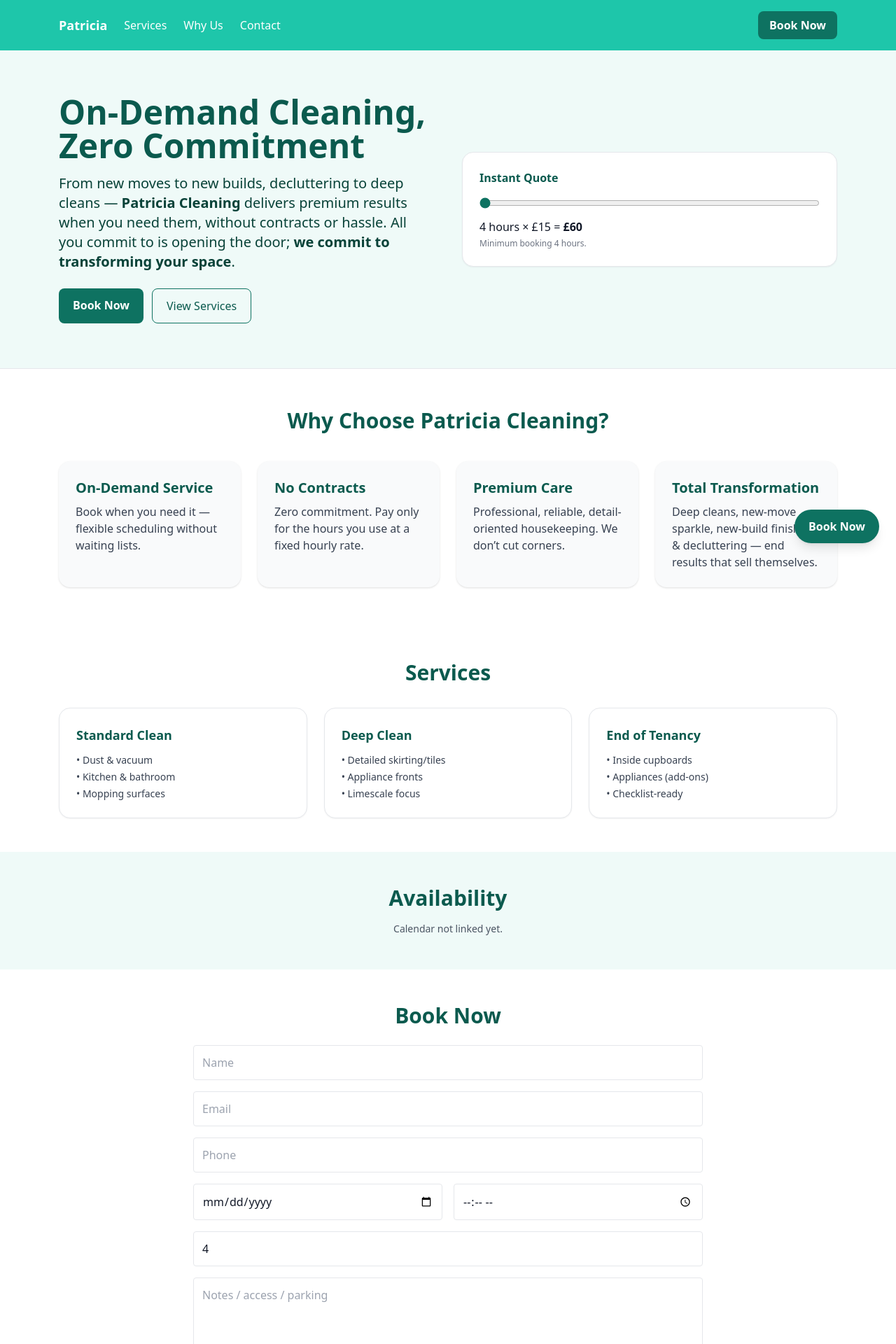
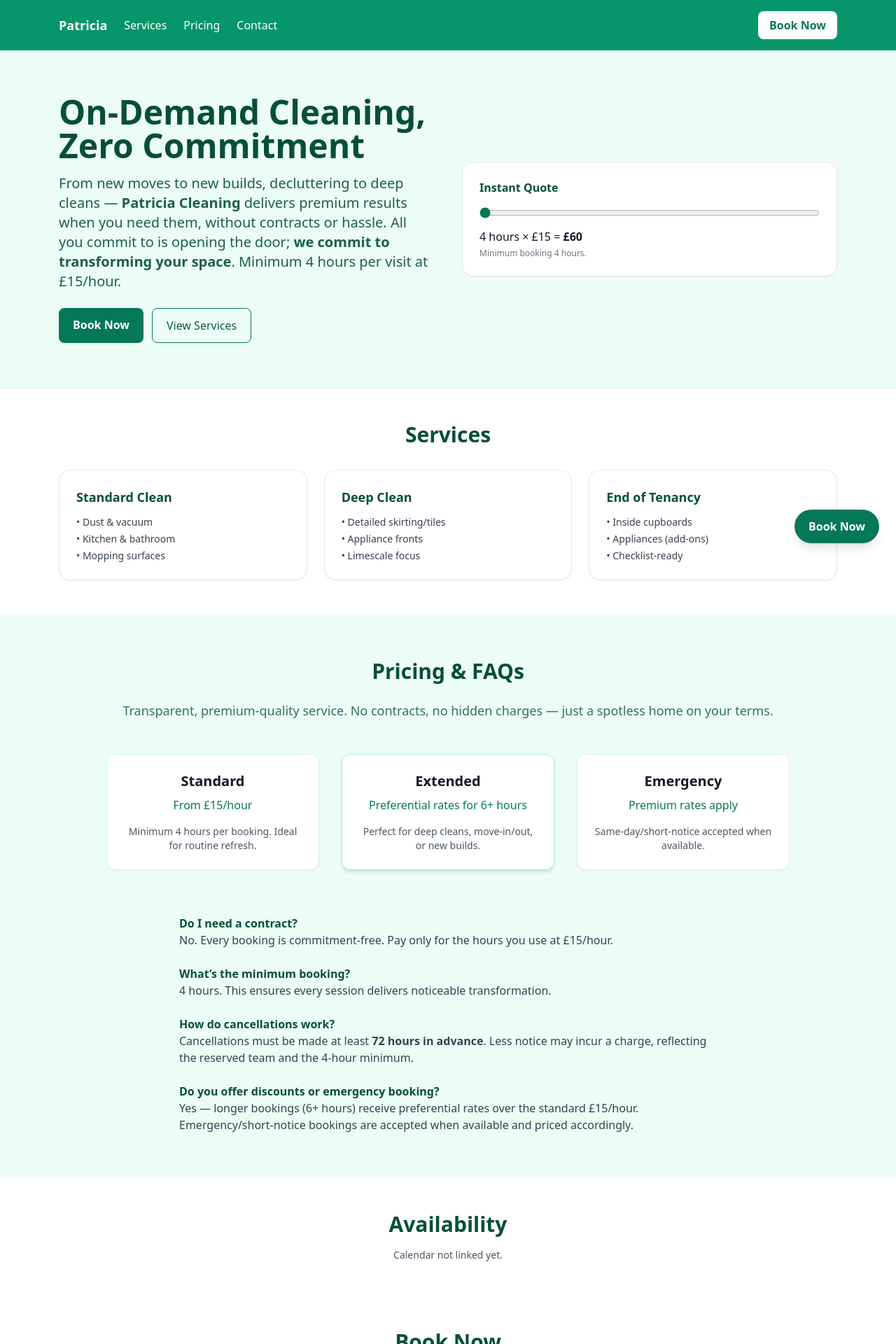
Before and after one commit to AbrahamofLondon/Patricia-cleaning-services, a Next.js app: page / in a window 1280 px wide. Shown: the top 1920 px of the page at 70% size. Built offline with nearby package versions, Linux system fonts and the light colour scheme.

Commit message:
WIP: local changes before rebase

```diff
--- a/pages/index.tsx
+++ b/pages/index.tsx
@@ -1,59 +1,32 @@
 // pages/index.tsx
 import Head from "next/head";
-import { useMemo, useRef, useState } from "react";
+import { useMemo, useState } from "react";
 
 export default function Home() {
-  // ----- Pricing / Quote -----
-  const [hours, setHours] = useState(4);
+  // ---- Global config (single source of truth) ----
+  const MIN_HOURS = 4; // business rule
   const rate = Number(process.env.NEXT_PUBLIC_RATE || 15);
-  const total = useMemo(() => Math.max(4, hours) * rate, [hours, rate]);
 
-  // ----- Environment (zero-code control) -----
-  const stripeLink   = process.env.NEXT_PUBLIC_STRIPE_LINK || ""; // optional
-  const waPhone      = process.env.NEXT_PUBLIC_WHATSAPP_PHONE || "447377339910"; // intl w/out +
-  const calendarLink = process.env.NEXT_PUBLIC_GOOGLE_CALENDAR_EMBED || ""; // optional
+  // ---- Quote calculator ----
+  const [hours, setHours] = useState(MIN_HOURS);
+  const total = useMemo(
+    () => Math.max(MIN_HOURS, hours) * rate,
+    [hours, rate]
+  );
+
+  // ---- Environment (no-code handover) ----
+  const stripe = process.env.NEXT_PUBLIC_STRIPE_LINK || "";
+  const waPhone =
+    process.env.NEXT_PUBLIC_WHATSAPP_PHONE || "447377339910"; // intl, no +
+  const cal = process.env.NEXT_PUBLIC_GOOGLE_CALENDAR_EMBED || "";
   const formEndpoint =
-    process.env.NEXT_PUBLIC_FORMSPREE_ENDPOINT || "https://formspree.io/f/mdkdvvlr";
+    process.env.NEXT_PUBLIC_FORMSPREE_ENDPOINT ||
+    "https://formspree.io/f/mdkdvvlr";
 
-  // ----- Form refs for WhatsApp prefill -----
-  const nameRef = useRef<HTMLInputElement>(null);
-  const emailRef = useRef<HTMLInputElement>(null);
-  const phoneRef = useRef<HTMLInputElement>(null);
-  const dateRef  = useRef<HTMLInputElement>(null);
-  const timeRef  = useRef<HTMLInputElement>(null);
-  const hrsRef   = useRef<HTMLInputElement>(null);
-  const notesRef = useRef<HTMLTextAreaElement>(null);
-
-  // Prefilled WhatsApp message from form fields + quote
-  const buildWhatsApp = () => {
-    const n = nameRef.current?.value || "";
-    const e = emailRef.current?.value || "";
-    const p = phoneRef.current?.value || "";
-    const d = dateRef.current?.value || "";
-    const t = timeRef.current?.value || "";
-    const h = Math.max(4, Number(hrsRef.current?.value || hours));
-    const notes = notesRef.current?.value || "";
-    const msg = [
-      "Booking request",
-      `Name: ${n}`,
-      `Email: ${e}`,
-      `Phone: ${p}`,
-      `Date: ${d}  Start: ${t}`,
-      `Hours: ${h}`,
-      `Quoted Total: £${h * rate}`,
-      notes && `Notes: ${notes}`,
-    ]
-      .filter(Boolean)
-      .join("\n");
-    return `https://wa.me/${waPhone}?text=${encodeURIComponent(msg)}`;
-  };
-
-  // (Optional) Sticky CTA WhatsApp quick-start message
-  const buildStickyWA = () => {
-    const msg =
-      "Hi Patricia, I’d like to book a premium on-demand clean. Can we confirm availability?";
-    return `https://wa.me/${waPhone}?text=${encodeURIComponent(msg)}`;
-  };
+  // Fast-path WhatsApp CTA
+  const waMsg = `https://wa.me/${waPhone}?text=${encodeURIComponent(
+    "Hi Patricia, I’d like to book a premium on-demand clean. Can we confirm availability?"
+  )}`;
 
   return (
     <>
@@ -61,106 +34,85 @@ export default function Home() {
         <title>Patricia Cleaning – Premium On-Demand Services</title>
         <meta
           name="description"
-          content="On-demand housekeeping with no contracts and zero hassle. From new moves to new builds and decluttering, we deliver premium results on your terms."
+          content={`On-demand housekeeping with no contracts and zero hassle. Minimum ${MIN_HOURS} hours per visit at £${rate}/hour. Premium results on your terms.`}
         />
       </Head>
 
       {/* NAV */}
-      <header className="bg-brand-500 text-white">
+      <header className="bg-emerald-600 text-white">
         <div className="max-w-6xl mx-auto px-5 py-4 flex items-center justify-between">
           <nav className="flex items-center gap-6">
-            <a href="#home" className="font-semibold text-lg">Patricia</a>
-            <a href="#services" className="hidden md:inline hover:underline">Services</a>
-            <a href="#value" className="hidden md:inline hover:underline">Why Us</a>
-            <a href="#contact" className="hidden md:inline hover:underline">Contact</a>
+            <a href="#home" className="font-semibold text-lg">
+              Patricia
+            </a>
+            <a href="#services" className="hidden md:inline hover:underline">
+              Services
+            </a>
+            <a href="#pricing" className="hidden md:inline hover:underline">
+              Pricing
+            </a>
+            <a href="#contact" className="hidden md:inline hover:underline">
+              Contact
+            </a>
           </nav>
-          <a href="#book" className="bg-brand-700 hover:bg-brand-800 px-4 py-2 rounded-lg font-semibold">
+          <a
+            href="#book"
+            className="bg-white text-emerald-700 font-semibold px-4 py-2 rounded-lg"
+          >
             Book Now
           </a>
         </div>
       </header>
 
-      <main className="bg-brand-50 text-gray-900" id="home">
+      <main id="home" className="bg-emerald-50 text-gray-900">
         {/* HERO */}
-        <section className="bg-brand-50 border-b">
+        <section className="border-b">
           <div className="max-w-6xl mx-auto px-5 py-12 md:py-16 grid md:grid-cols-2 gap-10 items-center">
             <div>
-              <h1 className="text-4xl md:text-5xl font-extrabold text-brand-800 leading-tight">
+              <h1 className="text-4xl md:text-5xl font-extrabold text-emerald-900 leading-tight">
                 On-Demand Cleaning, Zero Commitment
               </h1>
-              <p className="mt-4 text-lg md:text-xl text-brand-900">
-                From new moves to new builds, decluttering to deep cleans —
-                <strong> Patricia Cleaning </strong>
-                delivers premium results when you need them, without contracts or hassle.
-                All you commit to is opening the door; <strong>we commit to transforming your space</strong>.
+              <p className="mt-4 text-lg md:text-xl text-emerald-900/90">
+                From new moves to new builds, decluttering to deep cleans —{" "}
+                <strong>Patricia Cleaning</strong> delivers premium results when
+                you need them, without contracts or hassle. All you commit to is
+                opening the door; <strong>we commit to transforming your space</strong>.
+                Minimum {MIN_HOURS} hours per visit at £{rate}/hour.
               </p>
               <div className="mt-6 flex gap-3">
                 <a
                   href="#book"
-                  className="bg-brand-700 text-white px-5 py-3 rounded-lg font-semibold hover:bg-brand-800"
+                  className="bg-emerald-700 text-white px-5 py-3 rounded-lg font-semibold hover:bg-emerald-800"
                 >
                   Book Now
                 </a>
                 <a
                   href="#services"
-                  className="px-5 py-3 rounded-lg border border-brand-700 text-brand-800 hover:bg-brand-100"
+                  className="px-5 py-3 rounded-lg border border-emerald-700 text-emerald-800 hover:bg-white"
                 >
                   View Services
                 </a>
               </div>
             </div>
 
-            {/* Instant Quote Card */}
+            {/* Instant Quote */}
             <div className="rounded-2xl bg-white border p-6 shadow-sm">
-              <h3 className="font-bold text-brand-800">Instant Quote</h3>
+              <h3 className="font-bold text-emerald-900">Instant Quote</h3>
               <input
                 type="range"
-                min={4}
+                min={MIN_HOURS}
                 max={10}
                 value={hours}
                 onChange={(e) => setHours(parseInt(e.target.value))}
-                className="w-full mt-4 accent-brand-700"
+                className="w-full mt-4 accent-emerald-700"
               />
               <p className="mt-2">
-                {hours} hours × £{rate} = <span className="font-bold">£{total}</span>
+                {Math.max(MIN_HOURS, hours)} hours × £{rate} ={" "}
+                <span className="font-bold">£{total}</span>
               </p>
-              <p className="text-xs text-gray-500 mt-1">Minimum booking 4 hours.</p>
-            </div>
-          </div>
-        </section>
-
-        {/* VALUE PROPOSITION */}
-        <section id="value" className="py-14 bg-white">
-          <div className="max-w-6xl mx-auto px-5">
-            <h2 className="text-3xl font-bold text-center text-brand-800">Why Choose Patricia Cleaning?</h2>
-            <div className="mt-10 grid gap-6 md:grid-cols-2 lg:grid-cols-4">
-              {[
-                {
-                  title: "On-Demand Service",
-                  body:
-                    "Book when you need it — flexible scheduling without waiting lists.",
-                },
-                {
-                  title: "No Contracts",
-                  body:
-                    "Zero commitment. Pay only for the hours you use at a fixed hourly rate.",
-                },
-                {
-                  title: "Premium Care",
-                  body:
-                    "Professional, reliable, detail-oriented housekeeping. We don’t cut corners.",
-                },
-                {
-                  title: "Total Transformation",
-                  body:
-                    "Deep cleans, new-move sparkle, new-build finishes & decluttering — end results that sell themselves.",
-                },
-              ].map((c) => (
-                <div key={c.title} className="bg-gray-50 p-6 rounded-2xl shadow hover:shadow-lg transition">
-                  <h3 className="text-xl font-semibold mb-2 text-brand-800">{c.title}</h3>
-                  <p className="text-gray-700">{c.body}</p>
-                </div>
-              ))}
+              <p className="text-xs text-gray-500 mt-1">
+                Minimum booking {MIN_HOURS} hours.
+              </p>
             </div>
           </div>
         </section>
@@ -168,15 +120,35 @@ export default function Home() {
         {/* SERVICES */}
         <section id="services" className="bg-white">
           <div className="max-w-6xl mx-auto px-5 py-12">
-            <h2 className="text-3xl font-bold text-brand-800 text-center">Services</h2>
+            <h2 className="text-3xl font-bold text-emerald-900 text-center">
+              Services
+            </h2>
             <div className="mt-8 grid md:grid-cols-3 gap-6">
               {[
-                { title: "Standard Clean", pts: ["Dust & vacuum", "Kitchen & bathroom", "Mopping surfaces"] },
-                { title: "Deep Clean", pts: ["Detailed skirting/tiles", "Appliance fronts", "Limescale focus"] },
-                { title: "End of Tenancy", pts: ["Inside cupboards", "Appliances (add-ons)", "Checklist-ready"] },
+                {
+                  title: "Standard Clean",
+                  pts: ["Dust & vacuum", "Kitchen & bathroom", "Mopping surfaces"],
+                },
+                {
+                  title: "Deep Clean",
+                  pts: [
+                    "Detailed skirting/tiles",
+                    "Appliance fronts",
+                    "Limescale focus",
+                  ],
+                },
+                {
+                  title: "End of Tenancy",
+                  pts: ["Inside cupboards", "Appliances (add-ons)", "Checklist-ready"],
+                },
               ].map((card) => (
-                <div key={card.title} className="border rounded-2xl p-6 shadow-sm bg-white">
-                  <h3 className="font-semibold text-lg text-brand-800">{card.title}</h3>
+                <div
+                  key={card.title}
+                  className="border rounded-2xl p-6 shadow-sm bg-white"
+                >
+                  <h3 className="font-semibold text-lg text-emerald-900">
+                    {card.title}
+                  </h3>
                   <ul className="mt-3 text-sm text-gray-700 space-y-1">
                     {card.pts.map((p) => (
                       <li key={p}>• {p}</li>
@@ -188,16 +160,107 @@ export default function Home() {
           </div>
         </section>
 
+        {/* PRICING & FAQS (dynamic) */}
+        <section id="pricing" className="py-16 bg-emerald-50">
+          <div className="max-w-5xl mx-auto px-6 text-center">
+            <h2 className="text-3xl font-bold text-emerald-900 mb-6">
+              Pricing & FAQs
+            </h2>
+            <p className="text-lg text-emerald-900/80 mb-12">
+              Transparent, premium-quality service. No contracts, no hidden
+              charges — just a spotless home on your terms.
+            </p>
+
+            {/* Pricing Snapshot */}
+            <div className="grid md:grid-cols-3 gap-8 mb-16">
+              <div className="p-6 border border-emerald-100 rounded-xl shadow-sm bg-white">
+                <h3 className="text-xl font-semibold mb-2">Standard</h3>
+                <p className="text-emerald-700 mb-4 font-medium">
+                  From £{rate}/hour
+                </p>
+                <p className="text-sm text-gray-600">
+                  Minimum {MIN_HOURS} hours per booking. Ideal for routine refresh.
+                </p>
+              </div>
+              <div className="p-6 border border-emerald-200 rounded-xl shadow-md bg-white">
+                <h3 className="text-xl font-semibold mb-2">Extended</h3>
+                <p className="text-emerald-700 mb-4 font-medium">
+                  Preferential rates for 6+ hours
+                </p>
+                <p className="text-sm text-gray-600">
+                  Perfect for deep cleans, move-in/out, or new builds.
+                </p>
+              </div>
+              <div className="p-6 border border-emerald-100 rounded-xl shadow-sm bg-white">
+                <h3 className="text-xl font-semibold mb-2">Emergency</h3>
+                <p className="text-emerald-700 mb-4 font-medium">
+                  Premium rates apply
+                </p>
+                <p className="text-sm text-gray-600">
+                  Same-day/short-notice accepted when available.
+                </p>
+              </div>
+            </div>
+
+            {/* FAQs */}
+            <div className="text-left space-y-6 max-w-3xl mx-auto">
+              <div>
+                <h4 className="font-semibold text-emerald-900">
+                  Do I need a contract?
+                </h4>
+                <p className="text-gray-700">
+                  No. Every booking is commitment-free. Pay only for the hours
+                  you use at £{rate}/hour.
+                </p>
+              </div>
+              <div>
+                <h4 className="font-semibold text-emerald-900">
+                  What’s the minimum booking?
+                </h4>
+                <p className="text-gray-700">
+                  {MIN_HOURS} hours. This ensures every session delivers
+                  noticeable transformation.
+                </p>
+              </div>
+              <div>
+                <h4 className="font-semibold text-emerald-900">
+                  How do cancellations work?
+                </h4>
+                <p className="text-gray-700">
+                  Cancellations must be made at least{" "}
+                  <strong>72 hours in advance</strong>. Less notice may incur a
+                  charge, reflecting the reserved team and the {MIN_HOURS}-hour
+                  minimum.
+                </p>
+              </div>
+              <div>
+                <h4 className="font-semibold text-emerald-900">
+                  Do you offer discounts or emergency booking?
+                </h4>
+                <p className="text-gray-700">
+                  Yes — longer bookings (6+ hours) receive preferential rates
+                  over the standard £{rate}/hour. Emergency/short-notice
+                  bookings are accepted when available and priced accordingly.
+                </p>
+              </div>
+            </div>
+          </div>
+        </section>
+
         {/* AVAILABILITY */}
-        <section className="bg-brand-50">
+        <section className="bg-white">
           <div className="max-w-6xl mx-auto px-5 py-12">
-            <h2 className="text-3xl font-bold text-brand-800 text-center">Availability</h2>
-            {calendarLink ? (
+            <h2 className="text-3xl font-bold text-emerald-900 text-center">
+              Availability
+            </h2>
+            {cal ? (
               <div className="mt-6 rounded-xl overflow-hidden border shadow-sm">
-                <iframe src={calendarLink} className="w-full" style={{ height: "600px" }} />
+                <iframe src={cal} className="w-full" style={{ height: "600px" }} />
               </div>
             ) : (
-              <p className="mt-4 text-center text-sm text-gray-600">Calendar not linked yet.</p>
+              <p className="mt-4 text-center text-sm text-gray-600">
+                Calendar not linked yet.
+              </p>
             )}
           </div>
         </section>
@@ -205,57 +268,55 @@ export default function Home() {
         {/* BOOKING */}
         <section id="book" className="bg-white">
           <div className="max-w-3xl mx-auto px-5 py-12">
-            <h2 className="text-3xl font-bold text-brand-800 text-center">Book Now</h2>
+            <h2 className="text-3xl font-bold text-emerald-900 text-center">
+              Book Now
+            </h2>
 
             <form action={formEndpoint} method="POST" className="mt-6 grid gap-4">
-              <input ref={nameRef}  name="name"  placeholder="Name"  className="border p-3 rounded" required />
-              <input ref={emailRef} name="email" type="email" placeholder="Email" className="border p-3 rounded" required />
-              <input ref={phoneRef} name="phone" type="tel" placeholder="Phone" className="border p-3 rounded" />
+              <input name="name" placeholder="Name" className="border p-3 rounded" required />
+              <input name="email" type="email" placeholder="Email" className="border p-3 rounded" required />
+              <input name="phone" type="tel" placeholder="Phone" className="border p-3 rounded" />
               <div className="grid grid-cols-2 gap-4">
-                <input ref={dateRef} name="date"  type="date" className="border p-3 rounded" required />
-                <input ref={timeRef} name="start" type="time" className="border p-3 rounded" required />
+                <input name="date"  type="date" className="border p-3 rounded" required />
+                <input name="start" type="time" className="border p-3 rounded" required />
               </div>
               <input
-                ref={hrsRef}
                 name="hours"
                 type="number"
-                min={4}
+                min={MIN_HOURS}
                 defaultValue={hours}
-                onChange={(e) => setHours(Math.max(4, Number(e.target.value || 4)))}
+                onChange={(e) =>
+                  setHours(Math.max(MIN_HOURS, Number(e.target.value || MIN_HOURS)))
+                }
                 className="border p-3 rounded"
                 required
               />
               <textarea
-                ref={notesRef}
                 name="notes"
                 placeholder="Notes / access / parking"
                 className="border p-3 rounded h-28"
               />
-              {/* Send the current quote with the submission */}
+              {/* sync the quote with submission */}
               <input type="hidden" name="calculated_total" value={total} />
 
-              <button className="bg-brand-700 hover:bg-brand-800 text-white py-3 rounded font-semibold">
+              <button className="bg-emerald-700 hover:bg-emerald-800 text-white py-3 rounded font-semibold">
                 Submit Booking
               </button>
             </form>
 
             <div className="mt-4 grid md:grid-cols-2 gap-3">
               <a
-                href={buildWhatsApp()}
-                onClick={(e) => {
-                  (e.currentTarget as HTMLAnchorElement).href = buildWhatsApp();
-                }}
-                className="text-center border border-brand-700 text-brand-800 py-3 rounded hover:bg-brand-50"
+                href={waMsg}
+                className="text-center border border-emerald-700 text-emerald-800 py-3 rounded hover:bg-emerald-50"
                 target="_blank"
                 rel="noreferrer"
               >
                 WhatsApp Booking (prefilled)
               </a>
-
-              {stripeLink && (
+              {stripe && (
                 <a
-                  href={stripeLink}
-                  className="text-center border border-brand-700 text-brand-800 py-3 rounded hover:bg-brand-50"
+                  href={stripe}
+                  className="text-center border border-emerald-700 text-emerald-800 py-3 rounded hover:bg-emerald-50"
                   target="_blank"
                   rel="noreferrer"
                 >
@@ -263,19 +324,31 @@ export default function Home() {
                 </a>
               )}
             </div>
+
+            <p className="text-xs text-gray-500 text-center mt-4">
+              Minimum {MIN_HOURS} hours per booking at £{rate}/hour. 72-hour cancellation policy applies.
+            </p>
           </div>
         </section>
 
         {/* CONTACT / FOOTER */}
-        <footer id="contact" className="bg-brand-50 border-t">
+        <footer id="contact" className="bg-emerald-50 border-t">
           <div className="max-w-6xl mx-auto px-5 py-10 grid md:grid-cols-2 items-center gap-6">
             <div>
-              <div className="text-2xl font-extrabold text-brand-800">Patricia</div>
-              <div className="text-brand-800">Housekeeping Services</div>
+              <div className="text-2xl font-extrabold text-emerald-900">Patricia</div>
+              <div className="text-emerald-900/90">Housekeeping Services</div>
             </div>
-            <div className="md:text-right text-brand-800">
-              <div><a href="mailto:abepokmogpa1@gmail.com" className="underline">abepokmogpa1@gmail.com</a></div>
-              <div><a href="tel:07377339910" className="underline">07377 339910</a></div>
+            <div className="md:text-right text-emerald-900">
+              <div>
+                <a href="mailto:abepokmogpa1@gmail.com" className="underline">
+                  abepokmogpa1@gmail.com
+                </a>
+              </div>
+              <div>
+                <a href="tel:07377339910" className="underline">
+                  07377 339910
+                </a>
+              </div>
             </div>
           </div>
         </footer>
@@ -283,32 +356,19 @@ export default function Home() {
         {/* Floating desktop CTA */}
         <a
           href="#book"
-          className="hidden md:inline-flex fixed bottom-6 right-6 z-40 rounded-full px-5 py-3 bg-brand-700 text-white font-semibold shadow-lg hover:bg-brand-800"
+          className="hidden md:inline-flex fixed bottom-6 right-6 z-40 rounded-full px-5 py-3 bg-emerald-700 text-white font-semibold shadow-lg hover:bg-emerald-800"
           aria-label="Book premium cleaning"
         >
           Book Now
         </a>
 
-        {/* Sticky mobile CTA (choose one): scroll-to-book */}
+        {/* Sticky mobile CTA */}
         <a
           href="#book"
-          className="fixed inset-x-0 bottom-0 z-50 md:hidden bg-brand-700 text-white text-center py-3 font-semibold shadow-[0_-4px_12px_rgba(0,0,0,.15)]"
+          className="fixed inset-x-0 bottom-0 z-50 md:hidden bg-emerald-700 text-white text-center py-3 font-semibold shadow-[0_-4px_12px_rgba(0,0,0,.15)]"
         >
           Book Now — Premium On-Demand Cleaning
         </a>
-
-        {/* If you prefer WhatsApp for sticky instead, comment the above and uncomment below:
-        <a
-          href={buildStickyWA()}
-          className="fixed inset-x-0 bottom-0 z-50 md:hidden bg-brand-700 text-white text-center py-3 font-semibold shadow-[0_-4px_12px_rgba(0,0,0,.15)]"
-          target="_blank"
-          rel="noreferrer"
-        >
-          WhatsApp • Book Instantly
-        </a>
-        */}
-
-        {/* Spacer so sticky bar doesn’t cover content on mobile */}
         <div className="h-14 md:hidden" />
       </main>
     </>
```
Also changed, not shown: 1 other file (tests, documents, lock files or other folders).
